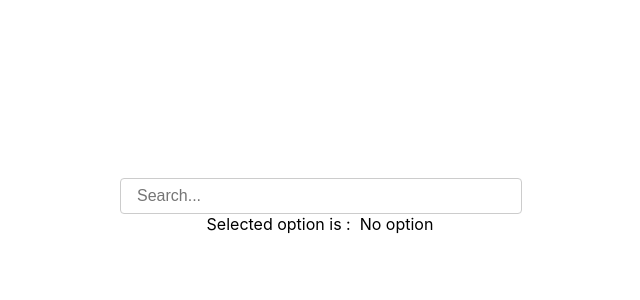
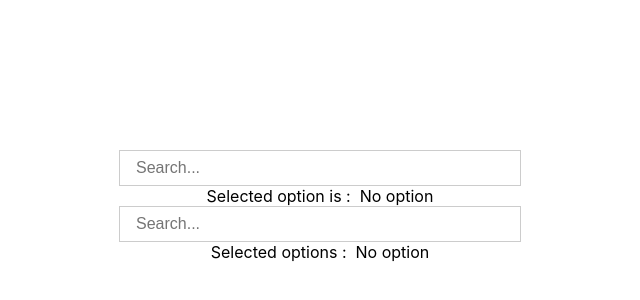
Before and after one commit to ZhangMing-K/custom-dropdown, a React (Create React App) app: page / in a window 1280 px wide. Shown: the part 194-494 px from the top of the page, without its empty margins (320-960 px from the left). Built offline with nearby package versions, Linux system fonts and the light colour scheme.

Commit message:
added multiple option

```diff
--- a/src/App.js
+++ b/src/App.js
@@ -2,6 +2,8 @@ import logo from './logo.svg';
 import './App.css';
 import SelectableDropdown from './components/dropdown';
 import { useState } from 'react';
+import SingleDropdown from './pages/singleDropdown';
+import MultipleDropdown from './pages/multipleDropdown';
 
 function App() {
 	const options = ['option1', 'option2', 'option3', 'test1', 'test2', 'test3'];
@@ -14,15 +16,18 @@ function App() {
 	return (
 		<div className='App'>
 			<header className='App-header'>
-				<SelectableDropdown
+				{/* <SelectableDropdown
 					options={options}
 					label={'Select an option'}
 					onSelect={handleOptionClick}
+					multiple
 				/>
 				<div>
-					Selected option is : &nbsp;
-					{selectedOption ? selectedOption : 'No option '}
-				</div>
+					Selected options  : &nbsp;
+					{selectedOption ? selectedOption.join(',') : 'No option '}
+				</div> */}
+				<SingleDropdown />
+				<MultipleDropdown />
 			</header>
 		</div>
 	);
--- a/src/components/dropdown/index.css
+++ b/src/components/dropdown/index.css
@@ -1,7 +1,13 @@
 .searchable-dropdown {
     position: relative;
     display: inline-block;
+  }
+
+  .inputWithButton {
+    border: 1px solid #ccc;
+    display: flex;
     width: 400px;
+    flex-wrap: wrap;
   }
 
   .inputWithButton .close-container {
@@ -13,6 +19,38 @@
     align-items: center;
   }
 
+  .inputWithButton .added-items {
+    display: flex;
+    align-items: center;
+    flex-wrap: wrap;
+  }
+
+  .added-item-container {
+    display: flex;
+    align-items: center;
+    margin-right: -25px;
+  }
+
+  .btn-added-item {
+    padding-right: 30px;
+    margin-left: 4px;
+    margin-top: 4px;
+  }
+
+  .added-btn-cancel {
+    position: relative;
+    right: 28px;
+    background-color: transparent;
+    border: none;
+  }
+
+  .input-wrapper {
+    flex: 1;
+    display: flex;
+    align-items: center;
+    position: relative;
+  }
+
   .btn-cancel {
     border: none ;
     background-color: transparent;
@@ -21,11 +59,14 @@
 
   .searchable-dropdown input {
     padding: 8px 16px;
-    border: 1px solid #ccc;
     border-radius: 4px;
     font-size: 16px;
-    width: calc(100% - 32px);
+    border: none !important;
+    flex: 1;
   }
+
+  input:focus {outline:none!important;}
+
 
   .searchable-dropdown ul {
     position: absolute;
--- a/src/components/dropdown/index.js
+++ b/src/components/dropdown/index.js
@@ -1,10 +1,12 @@
 import React, { useEffect, useReducer, useRef, useState } from 'react';
 import './index.css';
 
-const SearchableDropdown = ({ options, onSelect }) => {
+const SearchableDropdown = ({ multiple = false, options, onSelect }) => {
 	const [showOption, setShowOption] = useState(false);
 	const [searchTerm, setSearchTerm] = useState('');
 	const [filteredOptions, setFilteredOptions] = useState(options);
+
+	const [selectedItems, setSelectedItems] = useState([]);
 
 	const dropdownRef = useRef(null);
 
@@ -27,18 +29,35 @@ const SearchableDropdown = ({ options, onSelect }) => {
 
 	const handleSearch = (event) => {
 		const value = event.target.value;
-		setSearchTerm(value);
-
-		const filtered = options.filter((option) =>
+		let filtered = options.filter((option) =>
 			option.toLowerCase().includes(value.toLowerCase())
 		);
+
+		if (multiple) {
+			filtered = filtered.filter((option) => !selectedItems.includes(option));
+		}
+		console.log('handle search: ', value, filtered);
+		setSearchTerm(value);
 		setShowOption(true);
 		setFilteredOptions(filtered);
 	};
 
 	const handleSelect = (option) => {
 		setSearchTerm('');
+
+		if (multiple) {
+			const updatedSelectedItems = [...selectedItems, option];
+			setSelectedItems(updatedSelectedItems);
+			const excludedOptions = filteredOptions.filter(
+				(item) => item !== option && !selectedItems.includes(item)
+			);
+			onSelect(updatedSelectedItems);
+			setFilteredOptions(excludedOptions);
+		} else {
+			setFilteredOptions(options);
 			onSelect(option);
+		}
+
 		setShowOption(false);
 	};
 
@@ -47,9 +66,42 @@ const SearchableDropdown = ({ options, onSelect }) => {
 		setShowOption(false);
 	};
 
+	const handleCancelAdded = (option) => {
+		if (multiple) {
+			const excludedOptions = selectedItems.filter((item) => item !== option);
+			setSelectedItems(excludedOptions);
+			setFilteredOptions([...filteredOptions, option]);
+			onSelect(excludedOptions);
+		}
+	};
+
 	return (
 		<div className='searchable-dropdown' ref={dropdownRef}>
 			<div className='inputWithButton'>
+				{selectedItems.length > 0 && (
+					<div className='added-items'>
+						{selectedItems.map((selectedItem) => (
+							<div className='added-item-container'>
+								<button
+									key={selectedItem}
+									className='btn-added-item'
+									onClick={() => handleCancelAdded(selectedItem)}
+									variant='outline-secondary'
+								>
+									{selectedItem}
+								</button>
+								<button
+									className='added-btn-cancel'
+									onClick={() => handleCancelAdded(selectedItem)}
+									variant='outline-secondary'
+								>
+									❌
+								</button>
+							</div>
+						))}
+					</div>
+				)}
+				<div className='input-wrapper'>
 					<input
 						type='text'
 						placeholder='Search...'
@@ -57,6 +109,7 @@ const SearchableDropdown = ({ options, onSelect }) => {
 						onChange={handleSearch}
 						onFocus={handleSearch}
 					/>
+
 					{showOption && (
 						<div className='close-container'>
 							<button
@@ -68,6 +121,7 @@ const SearchableDropdown = ({ options, onSelect }) => {
 							</button>
 						</div>
 					)}
+				</div>
 			</div>
 			{showOption && (
 				<ul>
--- /dev/null
+++ b/src/pages/multipleDropdown/index.js
@@ -0,0 +1,28 @@
+import SelectableDropdown from '../../components/dropdown';
+import { useState } from 'react';
+
+function MultipleDropdown() {
+	const options = ['option1', 'option2', 'option3', 'test1', 'test2', 'test3'];
+
+	const [selectedOption, setSelectedOption] = useState(null);
+	const handleOptionClick = (option) => {
+		setSelectedOption(option);
+	};
+
+	return (
+		<div>
+			<SelectableDropdown
+				options={options}
+				label={'Select an option'}
+				onSelect={handleOptionClick}
+				multiple
+			/>
+			<div>
+				Selected options : &nbsp;
+				{selectedOption ? selectedOption.join(',') : 'No option '}
+			</div>
+		</div>
+	);
+}
+
+export default MultipleDropdown;
--- /dev/null
+++ b/src/pages/singleDropdown/index.js
@@ -0,0 +1,27 @@
+import SelectableDropdown from '../../components/dropdown';
+import { useState } from 'react';
+
+function SingleDropdown() {
+	const options = ['option1', 'option2', 'option3', 'test1', 'test2', 'test3'];
+
+	const [selectedOption, setSelectedOption] = useState(null);
+	const handleOptionClick = (option) => {
+		setSelectedOption(option);
+	};
+
+	return (
+		<div>
+			<SelectableDropdown
+				options={options}
+				label={'Select an option'}
+				onSelect={handleOptionClick}
+			/>
+			<div>
+				Selected option is : &nbsp;
+				{selectedOption ? selectedOption: 'No option '}
+			</div>
+		</div>
+	);
+}
+
+export default SingleDropdown;
```
Lines whose indentation alone changed are shown as unchanged.
